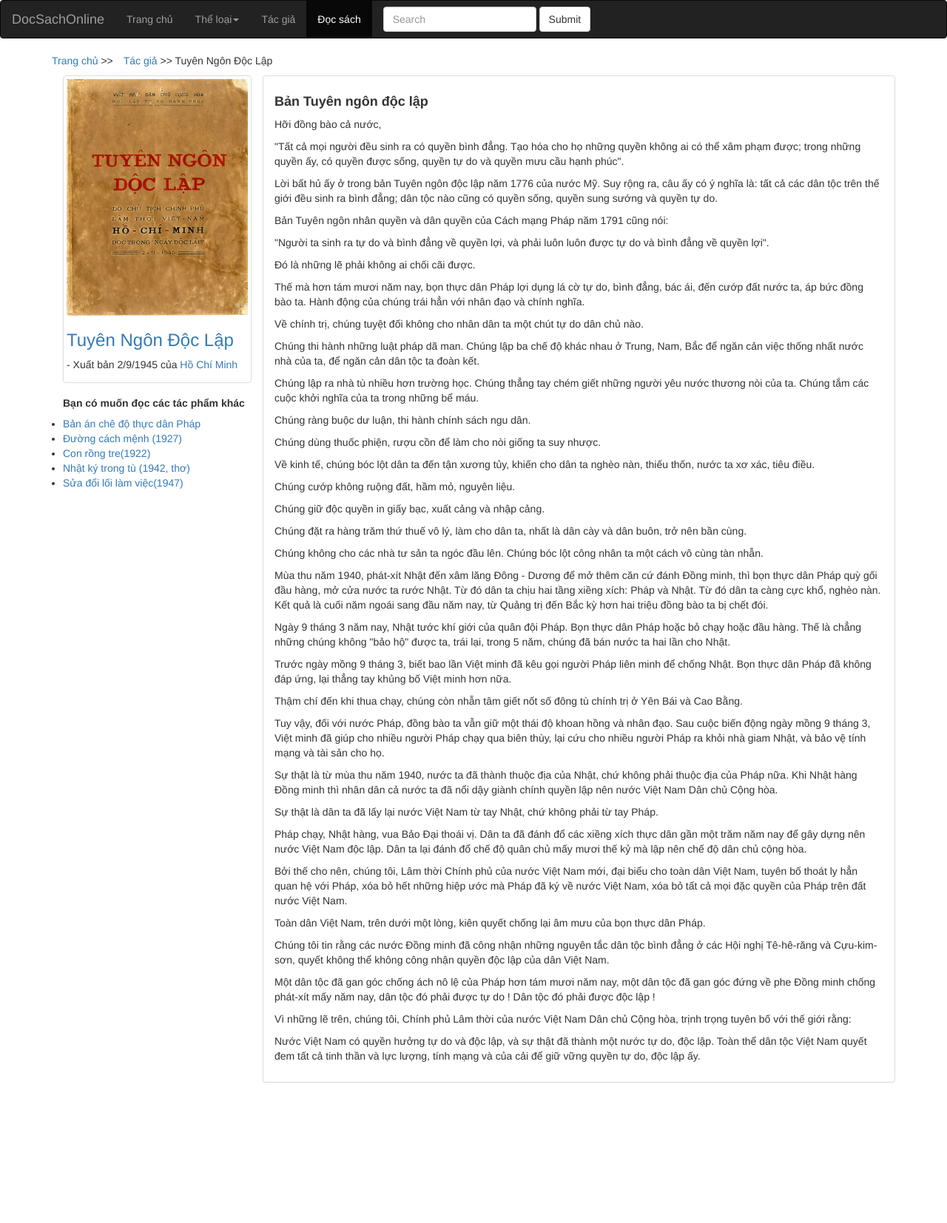
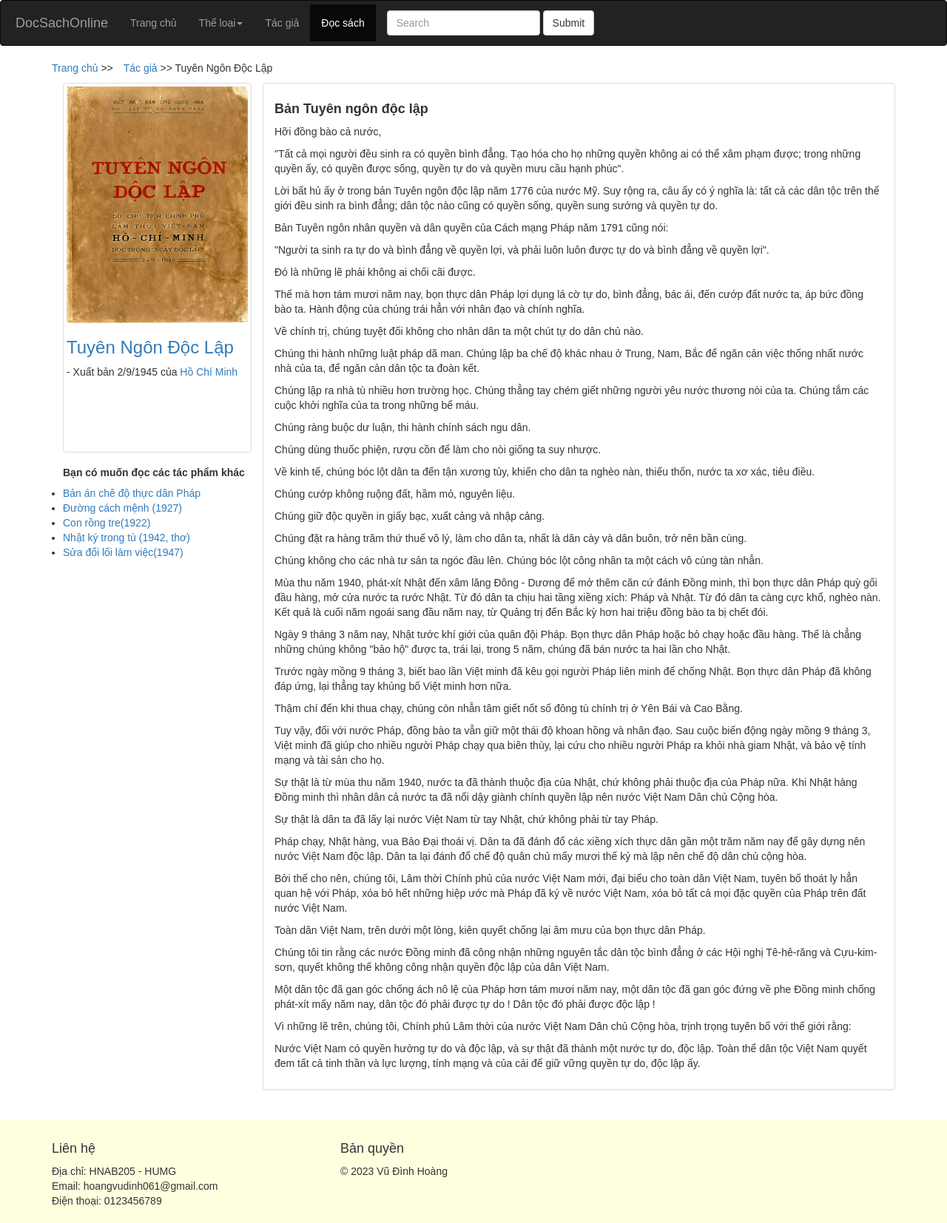
Before and after one commit to vudinhhoang-2003/WAD_BTL, a PHP site: the page made by BKTB1/HTML/TuyenNĐL.html in a window 1280 px wide. Shown: the whole page at 74% size. Before the commit the page ends 1464 px from the top, so only its background shows below. Run offline with PHP 8.4, Linux system fonts and the light colour scheme.

Commit message:
Đocsach

```diff
--- a/BKTB1/CSS/Tacgia.css
+++ b/BKTB1/CSS/Tacgia.css
@@ -1,5 +1,6 @@
 .thumbnail img {
 
   width: 100%;
-  height: 200px; /* Đặt chiều cao cố định cho ảnh */
+  height: 200px;
+  margin-inline-end: auto; /* Đặt chiều cao cố định cho ảnh */
 }
--- a/BKTB1/HTML/HCM.html
+++ b/BKTB1/HTML/HCM.html
@@ -7,6 +7,7 @@
     <link rel="stylesheet" href="https://maxcdn.bootstrapcdn.com/bootstrap/3.4.1/css/bootstrap.min.css">
     <script src="https://ajax.googleapis.com/ajax/libs/jquery/3.6.4/jquery.min.js"></script>
     <script src="https://maxcdn.bootstrapcdn.com/bootstrap/3.4.1/js/bootstrap.min.js"></script>
+    <link rel="stylesheet" href="../CSS/Home.css">
 </head>
 <body>
     <nav class="navbar navbar-inverse">
@@ -15,7 +16,7 @@
             <a class="navbar-brand" href="#">DocSachOnline</a>
           </div>
           <ul class="nav navbar-nav">
-            <li class="active"><a href="Home.html">Trang chủ</a></li>
+            <li><a href="Home.html">Trang chủ</a></li>
             <li class="dropdown"><a class="dropdown-toggle" data-toggle="dropdown" href="#">Thể loại<span class="caret"></span></a>
               <ul class="dropdown-menu">
                 <li><a href="#">Truyện tranh</a></li>
--- a/BKTB1/HTML/TuyenNĐL.html
+++ b/BKTB1/HTML/TuyenNĐL.html
@@ -7,6 +7,7 @@
     <link rel="stylesheet" href="https://maxcdn.bootstrapcdn.com/bootstrap/3.4.1/css/bootstrap.min.css">
     <script src="https://ajax.googleapis.com/ajax/libs/jquery/3.6.4/jquery.min.js"></script>
     <script src="https://maxcdn.bootstrapcdn.com/bootstrap/3.4.1/js/bootstrap.min.js"></script>
+    <link rel="stylesheet" href="../CSS/Home.css">
 </head>
 <body>
     <nav class="navbar navbar-inverse">
@@ -24,7 +25,7 @@
                 <li><a href="#">Các thể loại khác</a></li>
               </ul>
             </li>
-            <li><a href="#">Tác giả</a></li>
+            <li><a href="Tacgia.html">Tác giả</a></li>
             <li class="active"><a  href="#">Đọc sách</a></li>
           </ul>
           <form class="navbar-form navbar-left" action="/action_page.php">
@@ -129,5 +130,23 @@
             </div>
         </div>
     </section>
+    <!-- Footer -->
+
+  <footer class="footer">
+    <div class="container">
+      <div class="row">
+        <div class="col-md-4">
+          <h4>Liên hệ</h4>
+            <p>Địa chỉ: HNAB205 - HUMG</p>
+            <p>Email: hoangvudinh061@gmail.com</p>
+            <p>Điện thoại: 0123456789</p>
+        </div>
+        <div class="col-md-4">
+          <h4>Bản quyền</h4>
+            <p>&copy; 2023 Vũ Đình Hoàng </p>
+        </div>
+      </div>
+    </div>
+  </footer>
 </body>
 </html>
```
Also changed, not shown: BKTB1/HTML/Docsach.html (+19 -0 lines), BKTB1/HTML/Tacgia.html (+19 -1 lines).
